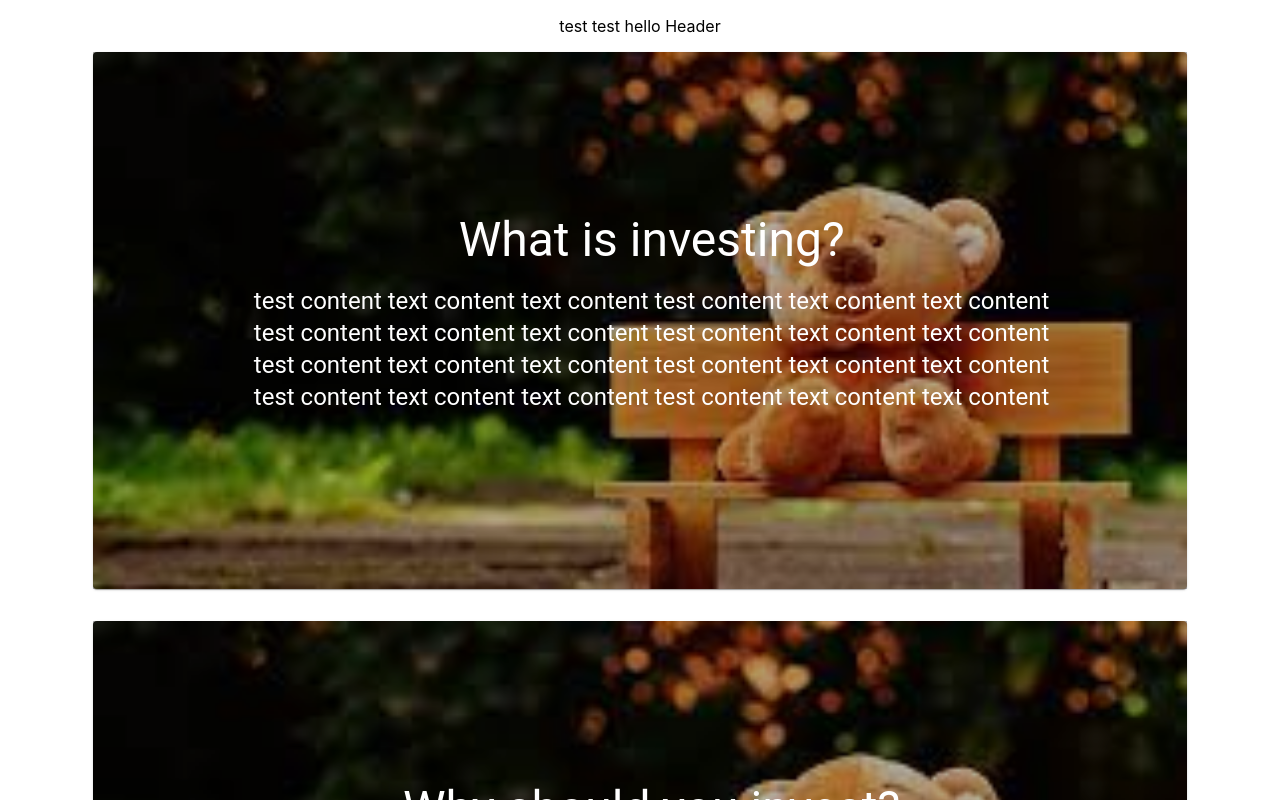
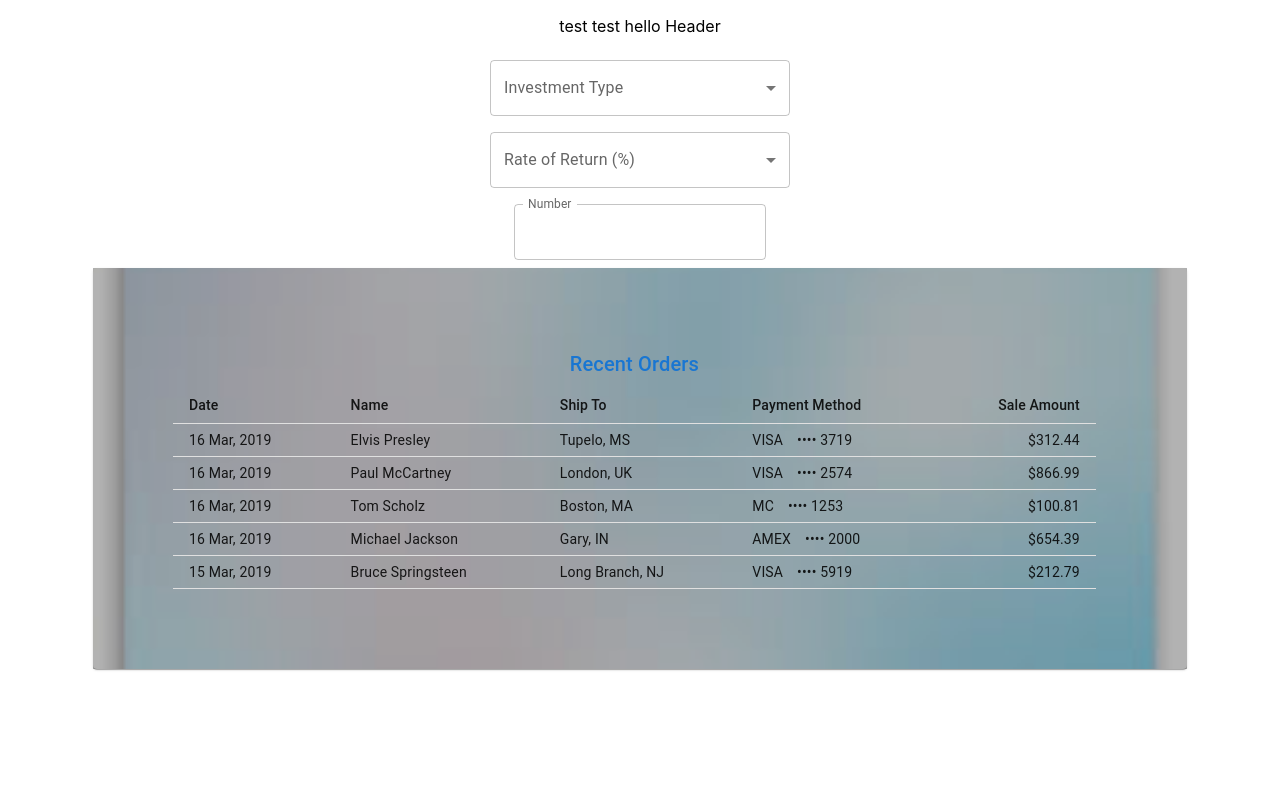
Before and after one commit to evelyn-tse/ghh-2022, a React (Create React App) app: page / in a window 1280 px wide. Shown: the top 800 px of the page. Built offline with nearby package versions, Linux system fonts and the light colour scheme.

Commit message:
roi calc

```diff
--- a/package.json
+++ b/package.json
@@ -7,12 +7,16 @@
     "@emotion/styled": "^11.10.4",
     "@mui/material": "^5.10.9",
     "@mui/styled-engine-sc": "^5.10.6",
+    "@popperjs/core": "^2.11.6",
     "@testing-library/jest-dom": "^5.16.5",
     "@testing-library/react": "^13.4.0",
     "@testing-library/user-event": "^13.5.0",
     "react": "^18.2.0",
+    "react-aria": "^3.20.0",
     "react-dom": "^18.2.0",
-    "react-scripts": "^2.1.3",
+    "react-dropbox-chooser": "^0.0.5",
+    "react-dropdown": "^1.11.0",
+    "react-scripts": "^5.0.1",
     "styled-components": "^5.3.6",
     "web-vitals": "^2.1.4"
   },
--- a/src/Components/Body.js
+++ b/src/Components/Body.js
@@ -1,11 +1,14 @@
 import React from "react";
 import '../Styles/Body.css';
 import AllCards from "./Roi/AllCards.js";
+import RoiCalc from "./RoiCalc/RoiCalc.js";
+
 
 const Body = () => {
   return (
     <div>
-        <AllCards/>
+        {/* <AllCards/> */}
+        <RoiCalc/>
     </div>
   );
 };
--- a/src/Components/Roi/AllCards.js
+++ b/src/Components/Roi/AllCards.js
@@ -8,8 +8,8 @@ const AllCards = () => {
   return (
     <div>
         <div className="MainCards">
-            <MainCard image={image1} title={"What is investing?"} content={"test content text content text content test content text content text content test content text content text content test content text content text content test content text content text content test content text content text content test content text content text content test content text content text content "} linkText={"test linke text"}/>
-            <MainCard image={image1} title={"Why should you invest?"} content={"test content text content text content test content text content text content test content text content text content test content text content text content test content text content text content test content text content text content test content text content text content test content text content text content "} linkText={"test linke text"}/>
+            <MainCard image={image1} imageText={"image1"} title={"What is investing?"} content={"test content text content text content test content text content text content test content text content text content test content text content text content test content text content text content test content text content text content test content text content text content test content text content text content "} linkText={"test linke text"}/>
+            <MainCard image={image1} imageText={"image1"} title={"Why should you invest?"} content={"test content text content text content test content text content text content test content text content text content test content text content text content test content text content text content test content text content text content test content text content text content test content text content text content "} linkText={"test linke text"}/>
         </div>
         <div className="InfoCards">
             <InfoCard image={image1} title={'Roth IRA'} content={"Description of Roth IRA"}/>
--- a/src/Components/Roi/InfoCard.js
+++ b/src/Components/Roi/InfoCard.js
@@ -6,7 +6,7 @@ import CardMedia from '@mui/material/CardMedia';
 import Button from '@mui/material/Button';
 import Typography from '@mui/material/Typography';
 import "./InfoCard.css";
-import { flexbox } from '@mui/system';
+//import { flexbox } from '@mui/system';
 
 const cardStyle = {
     display: "block",
--- a/src/Components/Roi/MainCard.js
+++ b/src/Components/Roi/MainCard.js
@@ -1,9 +1,9 @@
 import * as React from 'react';
-import PropTypes from 'prop-types';
+//import PropTypes from 'prop-types';
 import Paper from '@mui/material/Paper';
 import Typography from '@mui/material/Typography';
 import Grid from '@mui/material/Grid';
-import Link from '@mui/material/Link';
+//import Link from '@mui/material/Link';
 import Box from '@mui/material/Box';
 import "./MainCard.css";
 
@@ -24,7 +24,7 @@ const MainCard = props => {
         }}
         >
         {/* Increase the priority of the hero background image */}
-        {<img style={{ display: 'none' }} src={props.image} />}
+        {<img style={{ display: 'none' }} src={props.image} alt={props.imageText} />}
         <Box
             sx={{
             position: 'absolute',
--- /dev/null
+++ b/src/Components/RoiCalc/Duration.js
@@ -0,0 +1,73 @@
+import * as React from 'react';
+import Box from '@mui/material/Box';
+import TextField from '@mui/material/TextField';
+
+const ITEM_HEIGHT = 48;
+const ITEM_PADDING_TOP = 8;
+const MenuProps = {
+  PaperProps: {
+    style: {
+      maxHeight: ITEM_HEIGHT * 4.5 + ITEM_PADDING_TOP,
+      width: 250,
+    },
+  },
+};
+
+const names = [
+  "1",
+  "2",
+  "3",
+  "4",
+  "5",
+  "6",
+  "7",
+  "8",
+  "9",
+  "10",
+  "11",
+  "12",
+  "13",
+  "14",
+  "15"
+];
+
+function getStyles(name, investName, theme) {
+  return {
+    fontWeight:
+      investName.indexOf(name) === -1
+        ? theme.typography.fontWeightRegular
+        : theme.typography.fontWeightMedium,
+  };
+}
+
+
+const Duration = () => {
+
+  return (
+    <div>
+        <Box
+      component="form"
+      sx={{
+        '& .MuiTextField-root': { m: 1, width: '25ch' },
+      }}
+      noValidate
+      autoComplete="off"
+    >
+      <div>
+        <TextField
+          id="outlined-number"
+          label="Number"
+          type="number"
+          min="1"
+          max="100"
+          InputLabelProps={{
+            shrink: true,
+          }}
+        />
+      </div>
+    </Box>
+    </div>
+  );
+};
+
+export default Duration;
--- /dev/null
+++ b/src/Components/RoiCalc/InvestReturn.js
@@ -0,0 +1,90 @@
+import * as React from 'react';
+import { useTheme } from '@mui/material/styles';
+import OutlinedInput from '@mui/material/OutlinedInput';
+import InputLabel from '@mui/material/InputLabel';
+import MenuItem from '@mui/material/MenuItem';
+import FormControl from '@mui/material/FormControl';
+import Select from '@mui/material/Select';
+
+const ITEM_HEIGHT = 48;
+const ITEM_PADDING_TOP = 8;
+const MenuProps = {
+  PaperProps: {
+    style: {
+      maxHeight: ITEM_HEIGHT * 4.5 + ITEM_PADDING_TOP,
+      width: 250,
+    },
+  },
+};
+
+const names = [
+  "1",
+  "2",
+  "3",
+  "4",
+  "5",
+  "6",
+  "7",
+  "8",
+  "9",
+  "10",
+  "11",
+  "12",
+  "13",
+  "14",
+  "15"
+];
+
+function getStyles(name, investName, theme) {
+  return {
+    fontWeight:
+      investName.indexOf(name) === -1
+        ? theme.typography.fontWeightRegular
+        : theme.typography.fontWeightMedium,
+  };
+}
+
+
+const Return = () => {
+
+    const theme = useTheme();
+    const [investName, setInvestName] = React.useState([]);
+
+    const handleChange = (event) => {
+      const {
+        target: { value },
+      } = event;
+      setInvestName(
+        // On autofill we get a stringified value.
+        typeof value === 'string' ? value.split(',') : value,
+      );
+    };
+
+  return (
+    <div>
+      <FormControl sx={{ m: 1, width: 300 }}>
+        <InputLabel id="demo-name-label">Rate of Return (%)</InputLabel>
+        <Select
+          labelId="demo-name-label"
+          id="demo-multiple-name"
+          value={investName}
+          onChange={handleChange}
+          input={<OutlinedInput label="Rate of Return (%)" />}
+          MenuProps={MenuProps}
+        >
+          {names.map((name) => (
+            <MenuItem
+              key={name}
+              value={name}
+              style={getStyles(name, investName, theme)}
+            >
+              {name}
+            </MenuItem>
+          ))}
+        </Select>
+      </FormControl>
+    </div>
+  );
+};
+
+export default Return;
--- /dev/null
+++ b/src/Components/RoiCalc/InvestTable.css
@@ -0,0 +1,10 @@
+.InvestTable {
+    margin-left: 93px;
+    margin-right: 93px;
+    margin-top: 0px;
+}
+
+.Content {
+    display: flex;
+    flex-wrap: wrap;
+}
--- /dev/null
+++ b/src/Components/RoiCalc/InvestTable.js
@@ -0,0 +1,128 @@
+import * as React from 'react';
+import Link from '@mui/material/Link';
+import Table from '@mui/material/Table';
+import TableBody from '@mui/material/TableBody';
+import TableCell from '@mui/material/TableCell';
+import TableHead from '@mui/material/TableHead';
+import TableRow from '@mui/material/TableRow';
+import Title from './Title';
+import Box from '@mui/material/Box';
+import Grid from '@mui/material/Grid';
+import Paper from '@mui/material/Paper';
+import image2 from "../Roi/image2.jpeg";
+import "./InvestTable.css";
+
+
+
+function createData(id, date, name, shipTo, paymentMethod, amount) {
+    return { id, date, name, shipTo, paymentMethod, amount };
+}
+
+const rows = [
+    createData(
+      0,
+      '16 Mar, 2019',
+      'Elvis Presley',
+      'Tupelo, MS',
+      'VISA ⠀•••• 3719',
+      312.44,
+    ),
+    createData(
+      1,
+      '16 Mar, 2019',
+      'Paul McCartney',
+      'London, UK',
+      'VISA ⠀•••• 2574',
+      866.99,
+    ),
+    createData(2, '16 Mar, 2019', 'Tom Scholz', 'Boston, MA', 'MC ⠀•••• 1253', 100.81),
+    createData(
+      3,
+      '16 Mar, 2019',
+      'Michael Jackson',
+      'Gary, IN',
+      'AMEX ⠀•••• 2000',
+      654.39,
+    ),
+    createData(
+      4,
+      '15 Mar, 2019',
+      'Bruce Springsteen',
+      'Long Branch, NJ',
+      'VISA ⠀•••• 5919',
+      212.79,
+    ),
+  ];
+
+
+const InvestTable = props => {
+  return (
+    <div className="InvestTable">
+  <Paper
+        sx={{
+            position: 'relative',
+            backgroundColor: 'grey.800',
+            color: '#fff',
+            mb: 4,
+            backgroundSize: 'cover',
+            backgroundRepeat: 'no-repeat',
+            backgroundPosition: 'center',
+            backgroundImage: `url(${image2})`,
+        }}
+        >
+        {/* Increase the priority of the hero background image */}
+        {<img style={{ display: 'none' }} src={image2} alt={"image2"} />}
+    <Box
+            sx={{
+            position: 'absolute',
+            top: 0,
+            bottom: 0,
+            right: 0,
+            left: 0,
+            backgroundColor: 'rgba(0,0,0,.3)',
+            }}
+        />
+        <Grid container>
+            <Grid item md={11}>
+                <Box
+                    sx={{
+                    position: 'relative',
+                    p: { xs: 1, md: 10 },
+                    pr: { md: 0 },
+                    }}
+                >
+                           <React.Fragment>
+      <Title>Recent Orders</Title>
+      <Table size="small">
+        <TableHead>
+          <TableRow>
+            <TableCell>Date</TableCell>
+            <TableCell>Name</TableCell>
+            <TableCell>Ship To</TableCell>
+            <TableCell>Payment Method</TableCell>
+            <TableCell align="right">Sale Amount</TableCell>
+          </TableRow>
+        </TableHead>
+        <TableBody>
+          {rows.map((row) => (
+            <TableRow key={row.id}>
+              <TableCell>{row.date}</TableCell>
+              <TableCell>{row.name}</TableCell>
+              <TableCell>{row.shipTo}</TableCell>
+              <TableCell>{row.paymentMethod}</TableCell>
+              <TableCell align="right">{`$${row.amount}`}</TableCell>
+            </TableRow>
+          ))}
+        </TableBody>
+      </Table>
+    </React.Fragment>
+                </Box>
+            </Grid>
+        </Grid>
+
+    </Paper>
+    </div>
+  );
+};
+
+export default InvestTable;
--- /dev/null
+++ b/src/Components/RoiCalc/InvestType.js
@@ -0,0 +1,82 @@
+import * as React from 'react';
+import { useTheme } from '@mui/material/styles';
+import OutlinedInput from '@mui/material/OutlinedInput';
+import InputLabel from '@mui/material/InputLabel';
+import MenuItem from '@mui/material/MenuItem';
+import FormControl from '@mui/material/FormControl';
+import Select from '@mui/material/Select';
+
+const ITEM_HEIGHT = 48;
+const ITEM_PADDING_TOP = 8;
+const MenuProps = {
+  PaperProps: {
+    style: {
+      maxHeight: ITEM_HEIGHT * 4.5 + ITEM_PADDING_TOP,
+      width: 250,
+    },
+  },
+};
+
+const names = [
+  'Simple Interest',
+  'Compound Interest',
+  'Roth IRA',
+  'Mutual Fund',
+  '401k',
+  'Certificate of Deposit',
+  'High Yield Savings Account'
+];
+
+function getStyles(name, investName, theme) {
+  return {
+    fontWeight:
+      investName.indexOf(name) === -1
+        ? theme.typography.fontWeightRegular
+        : theme.typography.fontWeightMedium,
+  };
+}
+
+
+const Parameters = () => {
+
+    const theme = useTheme();
+    const [investName, setInvestName] = React.useState([]);
+
+    const handleChange = (event) => {
+      const {
+        target: { value },
+      } = event;
+      setInvestName(
+        // On autofill we get a stringified value.
+        typeof value === 'string' ? value.split(',') : value,
+      );
+    };
+
+  return (
+    <div>
+      <FormControl sx={{ m: 1, width: 300 }}>
+        <InputLabel id="demo-name-label">Investment Type</InputLabel>
+        <Select
+          labelId="demo-name-label"
+          id="demo-multiple-name"
+          value={investName}
+          onChange={handleChange}
+          input={<OutlinedInput label="Investment Type" />}
+          MenuProps={MenuProps}
+        >
+          {names.map((name) => (
+            <MenuItem
+              key={name}
+              value={name}
+              style={getStyles(name, investName, theme)}
+            >
+              {name}
+            </MenuItem>
+          ))}
+        </Select>
+      </FormControl>
+    </div>
+  );
+};
+
+export default Parameters;
--- /dev/null
+++ b/src/Components/RoiCalc/RoiCalc.js
@@ -0,0 +1,19 @@
+import React from "react";
+import Parameters from "./InvestType.js";
+import Return from "./InvestReturn.js";
+import Duration from "./Duration.js";
+import InvestTable from "./InvestTable.js";
+
+
+const RoiCalc = () => {
+  return (
+    <div>
+        <Parameters/>
+        <Return/>
+        <Duration/>
+        <InvestTable/>
+    </div>
+  );
+};
+
+export default RoiCalc;
--- /dev/null
+++ b/src/Components/RoiCalc/Title.js
@@ -0,0 +1,17 @@
+import * as React from 'react';
+import PropTypes from 'prop-types';
+import Typography from '@mui/material/Typography';
+
+function Title(props) {
+  return (
+    <Typography component="h2" variant="h6" color="primary" gutterBottom>
+      {props.children}
+    </Typography>
+  );
+}
+
+Title.propTypes = {
+  children: PropTypes.node,
+};
+
+export default Title;
```
Also changed, not shown: src/Components/Roi/image2.jpeg (added), 1 other file (tests, documents, lock files or other folders).
